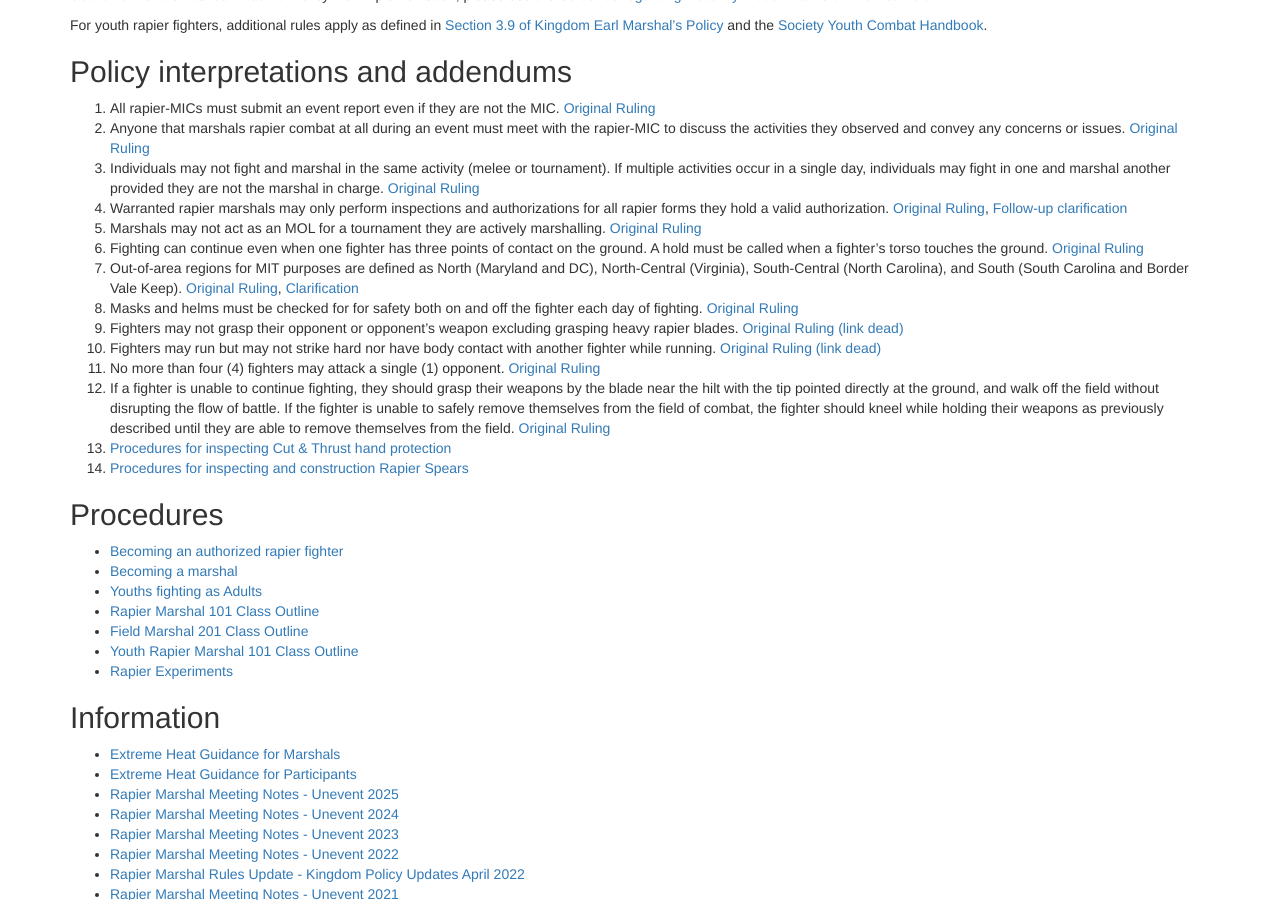
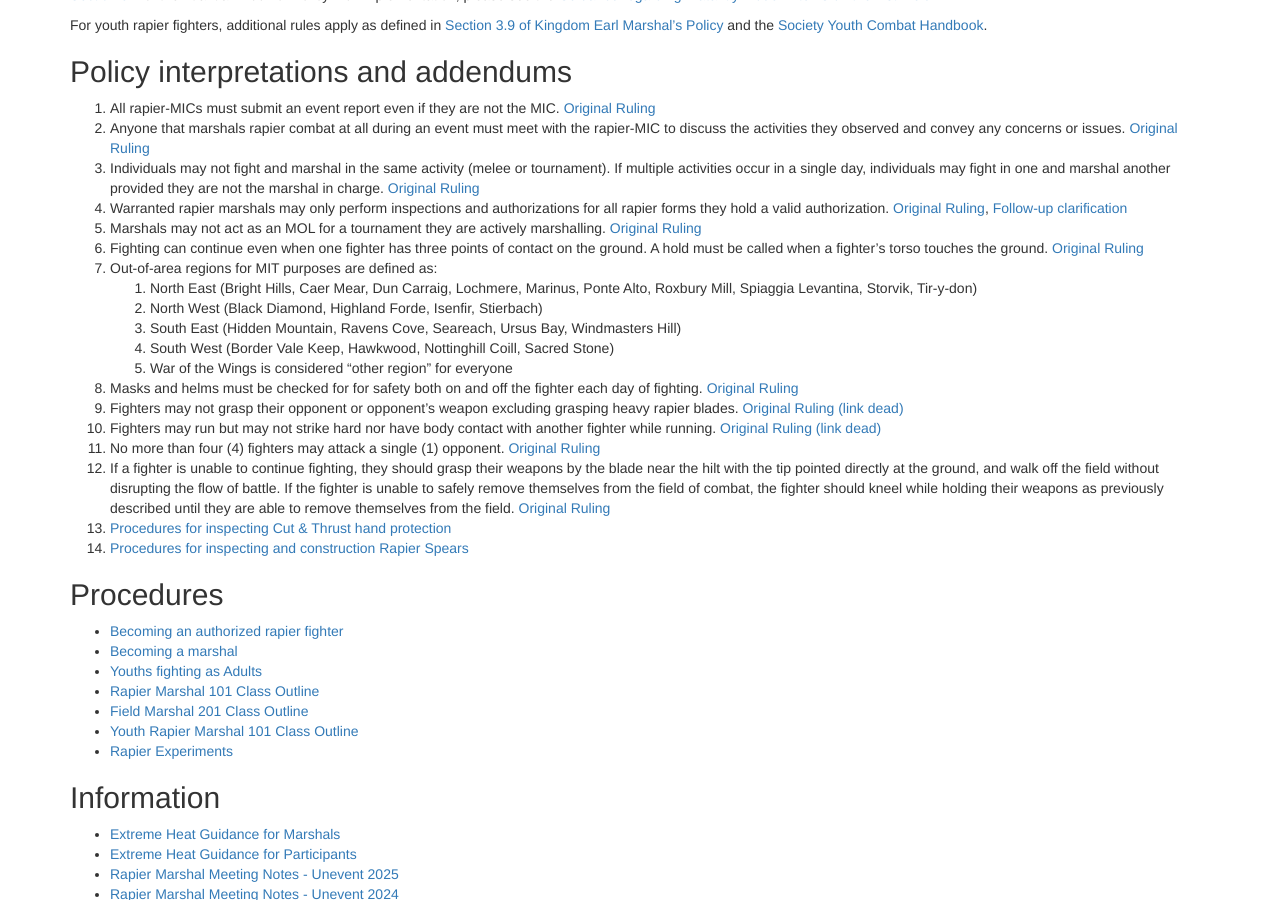
Before and after one commit to academie-de-espee/earl-marshal, a Jekyll site: the page built from rapier.md, in a window 1280 px wide and 900 px high, scrolled down 568 px. Built offline with Jekyll 4.4.1, drawn with Linux system fonts in a browser that asks for light colours.

Commit message:
update regions per KEM

```diff
--- a/rapier.md
+++ b/rapier.md
@@ -32,7 +32,12 @@ For youth rapier fighters, additional rules apply as defined in [Section 3.9 of
 4. Warranted rapier marshals may only perform inspections and authorizations for all rapier forms they hold a valid authorization. [Original Ruling](/rapier/interpretations/2), [Follow-up clarification](/rapier/interpretations/3)
 5. Marshals may not act as an MOL for a tournament they are actively marshalling. [Original Ruling](/rapier/interpretations/4)
 6. Fighting can continue even when one fighter has three points of contact on the ground.  A hold must be called when a fighter's torso touches the ground.  [Original Ruling](/rapier/interpretations/5)
-7. Out-of-area regions for MIT purposes are defined as North (Maryland and DC), North-Central (Virginia), South-Central (North Carolina), and South (South Carolina and Border Vale Keep). [Original Ruling](/rapier/interpretations/6), [Clarification](/rapier/interpretations/7)
+7. Out-of-area regions for MIT purposes are defined as:
+    1. North East (Bright Hills, Caer Mear, Dun Carraig, Lochmere, Marinus, Ponte Alto, Roxbury Mill, Spiaggia Levantina, Storvik, Tir-y-don)
+    2. North West (Black Diamond, Highland Forde, Isenfir, Stierbach)
+    3. South East (Hidden Mountain, Ravens Cove, Seareach, Ursus Bay, Windmasters Hill)
+    4. South West (Border Vale Keep, Hawkwood, Nottinghill Coill, Sacred Stone)
+    5. War of the Wings is considered “other region” for everyone
 8. Masks and helms must be checked for for safety both on and off the fighter each day of fighting. [Original Ruling](/rapier/interpretations/8)
 9. Fighters may not grasp their opponent or opponent's weapon excluding grasping heavy rapier blades.  [Original Ruling (link dead)](http://seahorse.atlantia.sca.org/private.cgi/marshalls-atlantia.sca.org/2007-February/011196.html)
 10. Fighters may run but may not strike hard nor have body contact with another fighter while running.  [Original Ruling (link dead)](http://seahorse.atlantia.sca.org/private.cgi/marshalls-atlantia.sca.org/2007-July/011667.html)
```
